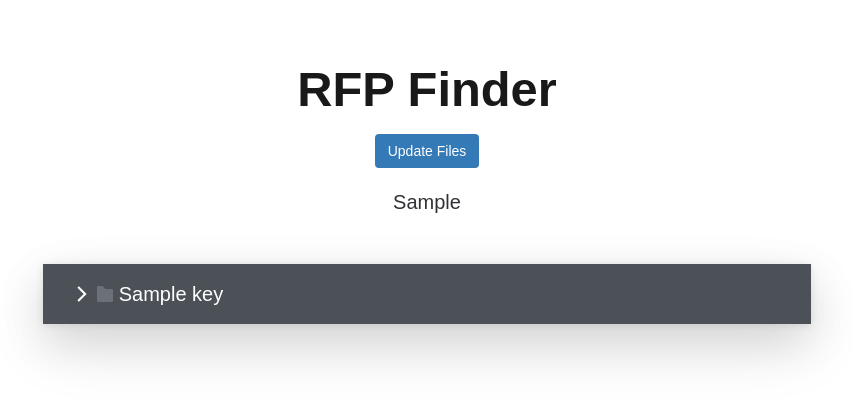
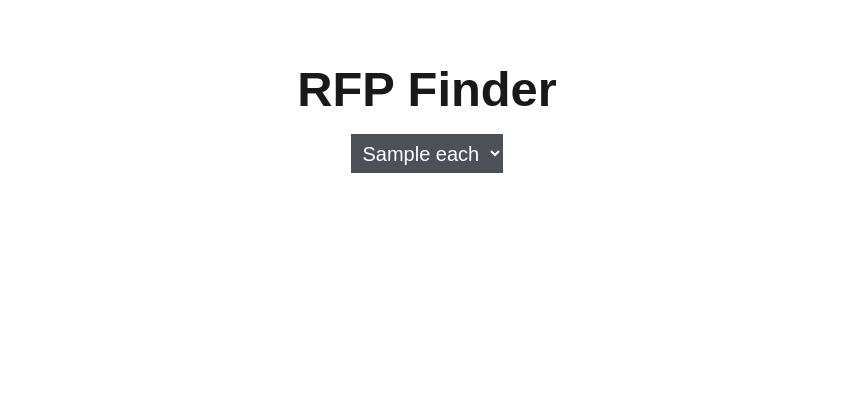
Before and after one commit to Coledurant/DOE-RFP-FTP, a Flask app: template templates/index.html in a window 1280 px wide. Shown: the top 399 px of the page, without its empty margins (213-1066 px from the left). Run offline with Flask 2, Linux system fonts and the light colour scheme; the template is opened without the code that fills it: most values are stand-ins (such as "Sample title", 1, 10 or a date in 2020); parts of the project's set-up code (start-up, migrations or seed data) failed here and were passed over; some web fonts are replaced.

Commit message:
Dashboard

```diff
--- a/runflask.py
+++ b/runflask.py
@@ -61,20 +61,46 @@
 ###############################################################################
 ###############################################################################
 
+
+
 @app.route("/", methods=['POST','GET'])
 def index():
 
-    if request.method == 'POST':
-        print("Running")
-        run()
+    template_data = dict()
 
     data_dir_structure = data_dir_structure = get_directory_structure(DATA_DIR)
     data_dir_structure = data_dir_structure.get('data')
+    template_data['data_dir_structure'] = data_dir_structure
+    template_data['data_dir_len'] = len(data_dir_structure)
+    template_data['data_url'] = DATA_DIR
 
-    last_run_row = pd.read_excel(os.path.join(DATA_DIR, 'history.xlsx'), 'Runs').iloc[-1]
-    last_run = last_run_row['Time Run'].strftime("%Last Run: %m/%d/%y at %H:%M")
+    template_data['selection'] = 'All Files'
 
-    return render_template('index.html', last_run = last_run, data_dir_structure = data_dir_structure, data_url = DATA_DIR, data_dir_len = len(data_dir_structure))
+
+    try:
+        last_run_row = pd.read_excel(os.path.join(DATA_DIR, 'history.xlsx'), 'Runs').iloc[-1]
+        last_run = last_run_row['Time Run'].strftime("Last Run: %m/%d/%y at %H:%M")
+    except IndexError:
+        last_run = 'Last run: Never'
+
+    template_data['last_run'] = last_run
+
+    dropdown_list = ['All Files', 'Recent Folders', 'Update Files']
+    template_data['dropdown_list'] = dropdown_list
+
+    if request.method == 'POST':
+
+        if request.form.get('dropdown-selection'):
+
+            selection = request.form.get('dropdown-selection')
+            template_data['selection'] = selection
+
+            if selection == 'Update Files':
+
+                run()
+
+
+    return render_template('index.html', **template_data)
 
 @app.route('/download/<path:filepath>')
 def downloadFile(filepath):
--- a/templates/index.html
+++ b/templates/index.html
@@ -7,12 +7,12 @@
   <link rel="stylesheet" href="static/css/main.css">
   <title>RFP Finder</title>
   <style media="screen">
-    .update-button {
-      color: #fff;background-color: #337ab7;border-color: #2e6da4;display: inline-block;
-      margin-bottom: 0;font-weight: 400;text-align: center;white-space: nowrap;vertical-align: middle;
-      -ms-touch-action: manipulation;touch-action: manipulation;cursor: pointer;background-image: none;
-      border: 1px solid transparent;padding: 6px 12px;font-size: 14px;line-height: 1.42857143;border-radius: 4px;
-      -webkit-user-select: none;-moz-user-select: none;-ms-user-select: none;user-select: none;
+    #dropdown-selection select {
+      background-color: #4c5057;
+      color: white;
+      padding: 1%;
+      border: none;
+      cursor: pointer;
     }
   </style>
 </head>
@@ -20,15 +20,33 @@
 <section class="container max-width-sm">
   <div class="text-component text-center">
     <h1>RFP Finder</h1>
-    <form method="POST" action="/">
-  		<input class="update-button" type="submit" name="submit" value="Update Files">
+    <!-- <form method="POST" action="/">
+  		<input class="update-button" type="submit" name="update-files" value="Update Files">
   	</form>
-    <br>
-    {{last_run}}
+    <form class="" action="/" method="POST" id="dropdown-selection" name="dropdown-selection" enctype="multipart/form-data">
+      <select id="dropdown-selection" onchange="SubmitForm('dropdown-selection')">
+        {% for each in dropdown_list %}
+          <option value="{{each}}">{{each}}</option>
+        {% endfor %}
+      </select>
+      <noscript><input type="submit" value="Submit" name="dropdown-selection"></noscript>
+    </form> -->
+
+    <form class="" action="/" method="POST" id="dropdown-selection" name="dropdown-selection" enctype="multipart/form-data">
+      <select name="dropdown-selection" id="dropdown-selection" onchange="SubmitForm('dropdown-selection')">
+        {% for each in dropdown_list %}
+          <option value="{{each}}" {% if each == selection %} selected {% endif %}>{{each}}</option>
+        {% endfor %}
+      </select>
+      <noscript><input type="submit" value="Submit" name="dropdown-selection"></noscript>
+    </form>
   </div>
 
+    {% if selection == 'All Files' %}
+      <br>
+      <p style="text-align:center;">{{last_run}}</p>
+      <br>
       {% if data_dir_len != 0 %}
-
           <ul class="cd-accordion cd-accordion--animated margin-top-lg margin-bottom-lg">
             {% for key,parent_dict_item in data_dir_structure.items() %}
               {% if parent_dict_item == None %}
@@ -83,14 +101,28 @@
               {% endif %}
             {% endfor %}
           </ul>
-
       {% else %}
         <p>No data downloaded yet...</p>
         <p>Press the button above and wait for download to complete</p>
       {% endif %}
+    {% elif selection == 'Recent Folders' %}
+      <p>Recent Folders</p>
+    {% elif selection == 'Update Files' %}
+      <p>Update</p>
+    {% else %}
+    {% endif %}
+
+
+
 
 
 </section>
+
+<script type="text/javascript">
+  function SubmitForm(formId) {
+    return document.getElementById(formId).submit()
+  }
+</script>
 <script src="static/js/util.js"></script>
 <script src="static/js/main.js"></script>
 </body>
```
Lines whose indentation alone changed are shown as unchanged.
